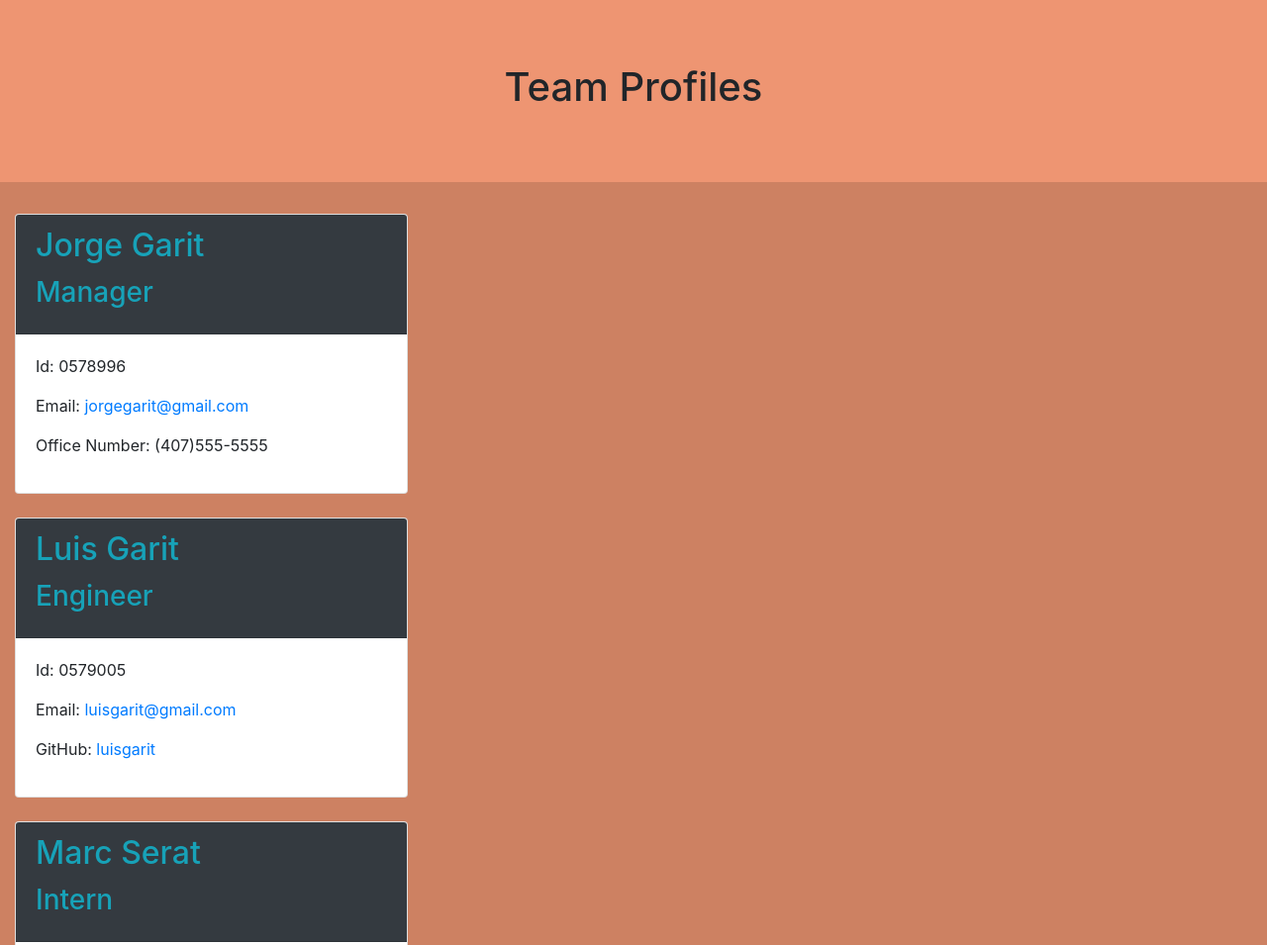
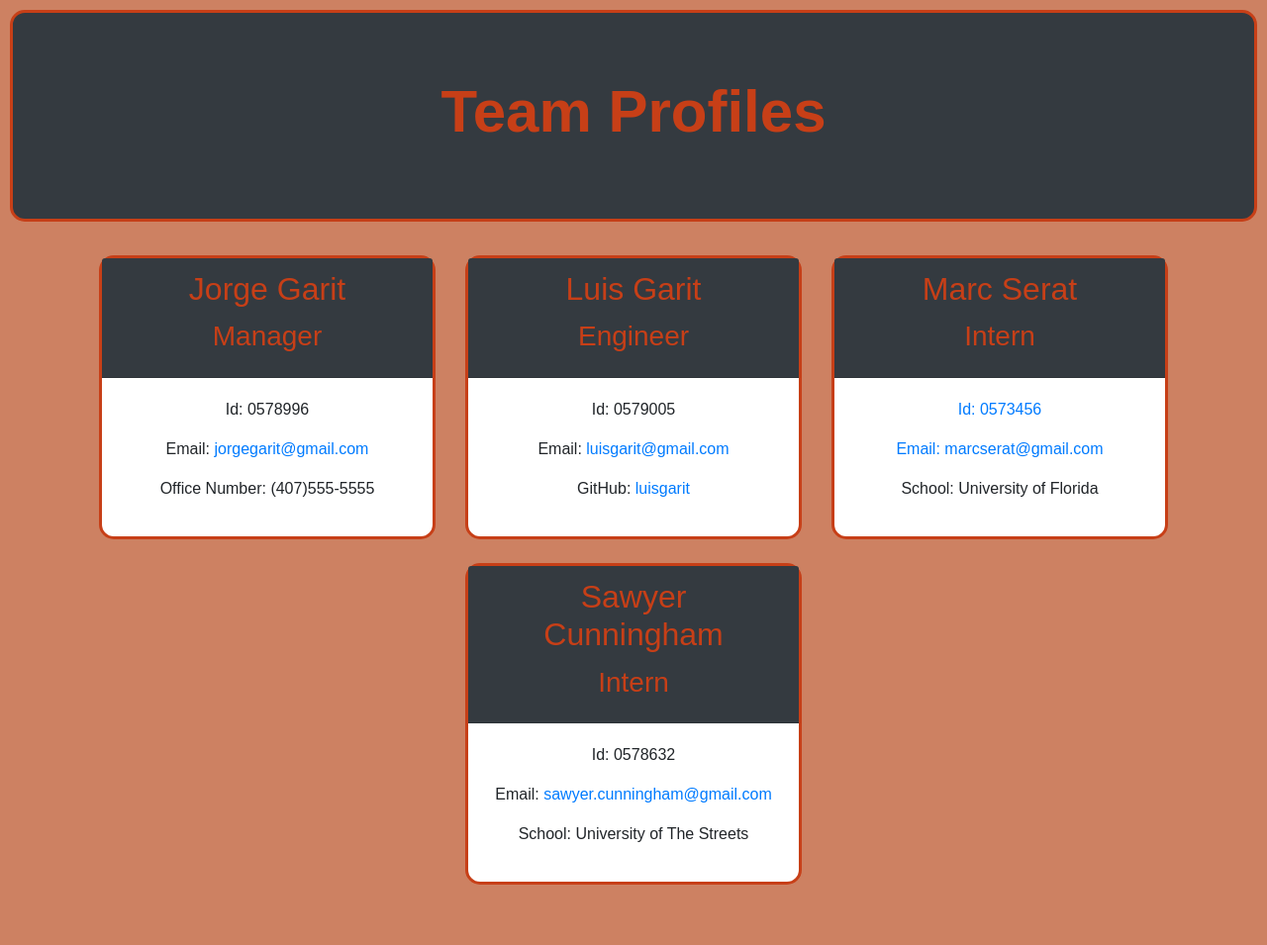
Before and after one commit to jorgegarit/team-profile-generator, a website: page dist/index.html in a window 1280 px wide. Shown: the top 955 px of the page at 99% size. After the commit the page ends 904 px from the top, so only its background shows below. Drawn offline with nearby package versions, Linux system fonts and the light colour scheme.

Commit message:
added css to page

```diff
--- a/dist/index.html
+++ b/dist/index.html
@@ -11,11 +11,12 @@
     </head>
 
     <body>
-        <div class="jumbotron jumbotron-fluid">
+        <div class="jumbotron jumbotron-fluid bg-dark">
             <h1 class="text-center">Team Profiles</h1>
         </div>
 
         <!-- Where employees will display -->
+        <div class="container text-center row mx-auto">
             <div class="col-4 mt-4">
                 <div class="card emp-card">
                     <div class="card-header bg-dark text-info">
@@ -71,7 +72,6 @@
                     </div>
                 </div>
             </div>
-
         </div>
     </body>
     </html>
--- a/dist/style.css
+++ b/dist/style.css
@@ -4,8 +4,46 @@
 
 body {
     background-color: #CD8162;
+    font-family: Arial, Helvetica, sans-serif;
+    margin: 0;
+    padding: 0;
 }
 
 .jumbotron {
     background-color: #EE9572;
+    margin: 10px;
+    border: 3px solid #C73F17;
+    border-radius: 15px;
 }
+
+
+h1 {
+    font-size: 60px;
+    font-weight: bold;
+    color: #C73F17;
+}
+
+.container {
+    width: 100%;
+    justify-content: center;
+    margin-bottom: 10px;
+}
+
+.card {
+
+    border: 3px solid #C73F17;
+    border-radius: 15px;
+
+}
+.card-header {
+    background-color: #EE9572;
+    border-radius: 15px;
+}
+
+.card-title {
+    color: #C73F17;
+}
+
+a {
+    text-decoration: none;
+}
```
Lines whose indentation alone changed are shown as unchanged.
